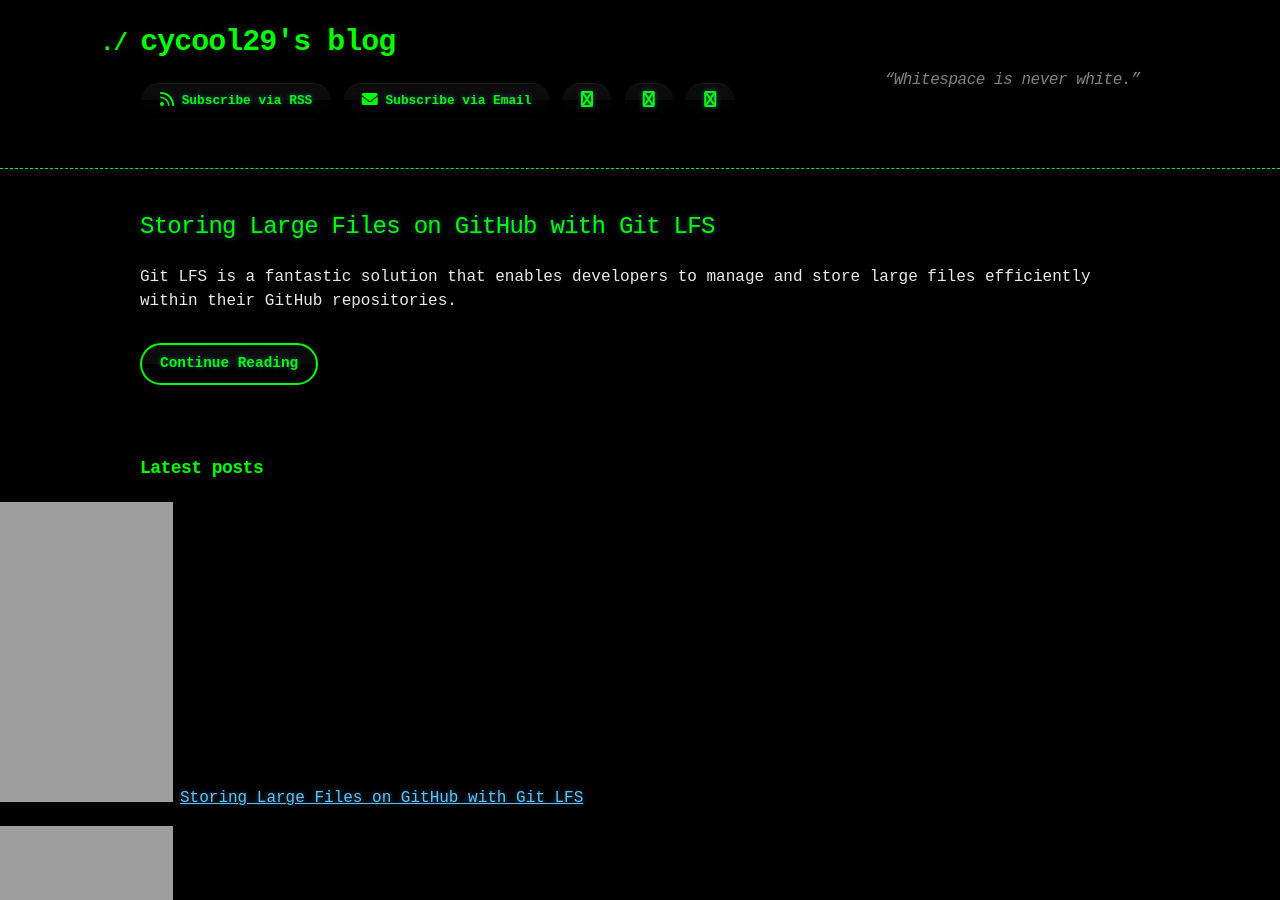
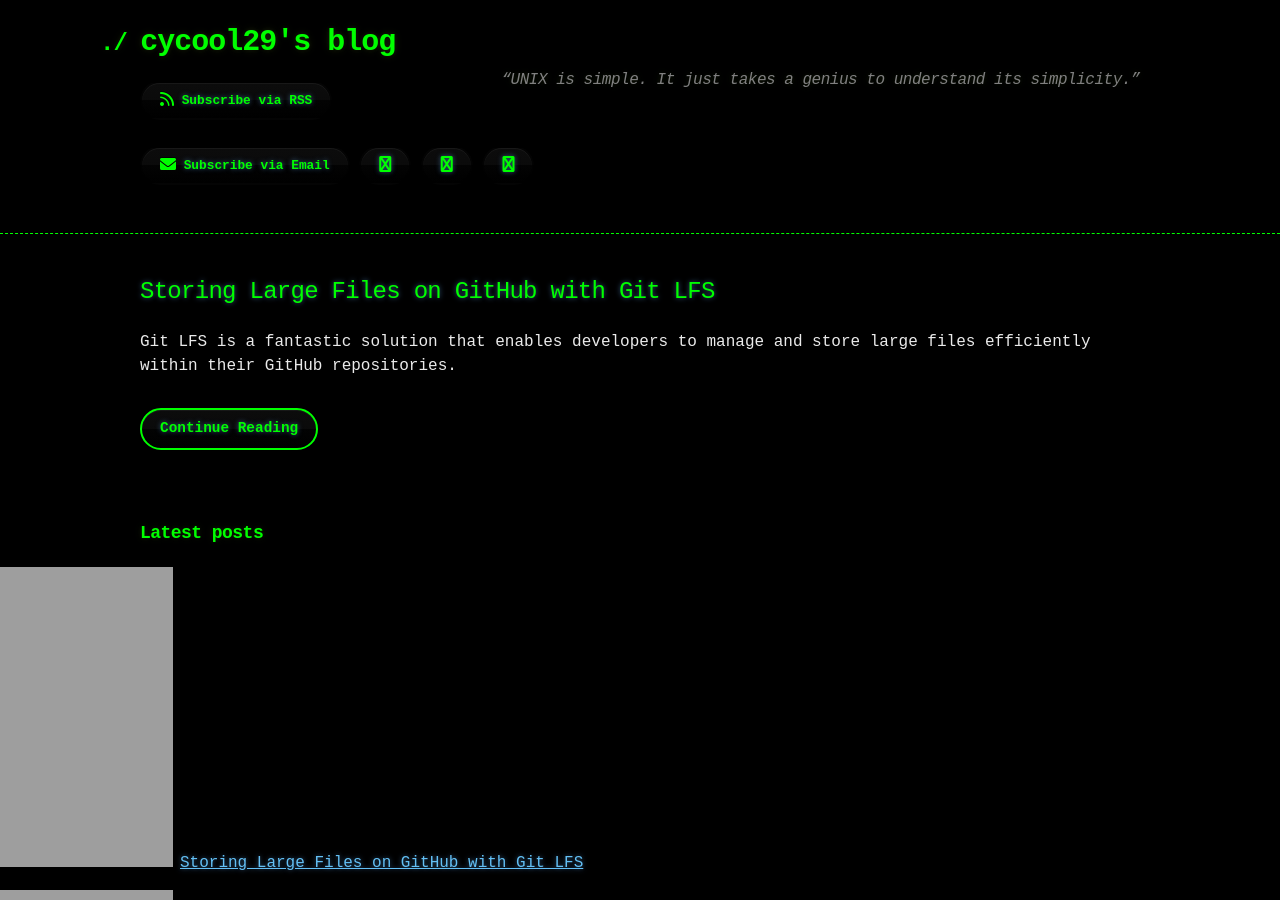
Before and after one commit to cycool29/cycool29.github.io, a Jekyll site: the page built from index.md, in a window 1280 px wide and 900 px high. Built offline with Jekyll 4.4.1, drawn with Linux system fonts in a browser that asks for light colours; a style sheet for code colours, icons or effects is not loaded.

Commit message:
Update quotes

```diff
--- a/_config.yml
+++ b/_config.yml
@@ -1,5 +1,5 @@
 title: cycool29's blog
-description: "“Whitespace is never white.” "
+description: "“UNIX is simple. It just takes a genius to understand its simplicity.” "
 bio: A high school student. Intermediate in Python, Git, Bash. Learning JavaScript. He/Him. "
 author: cycool29
 url: https://cycool29.github.io
```
